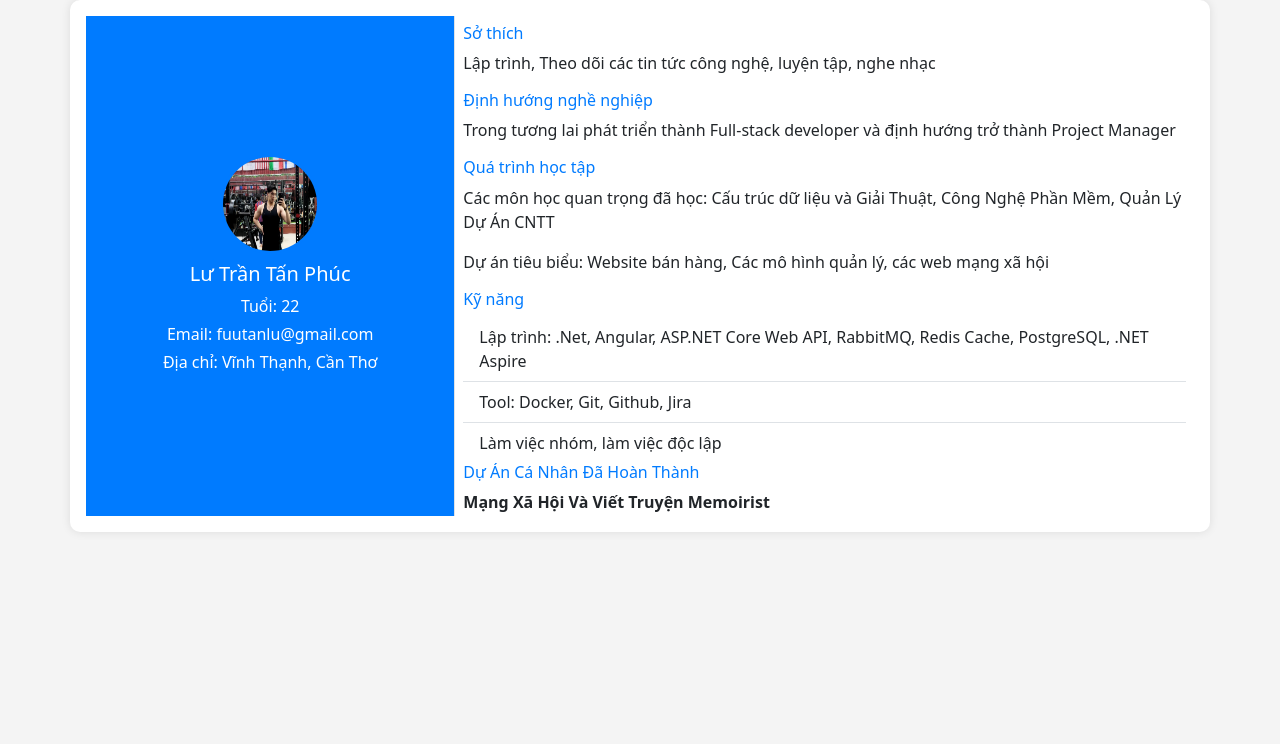
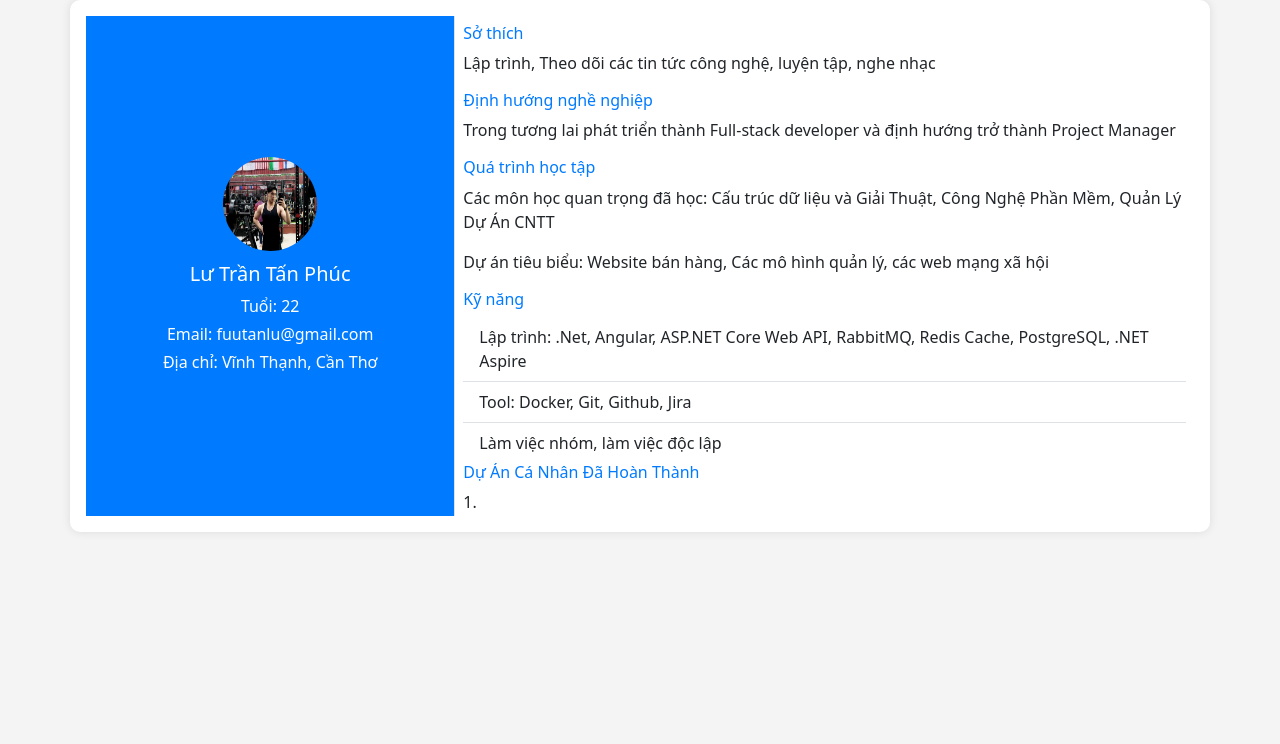
Before and after one commit to HuyXinLoi/Nhom8, a plain HTML site: page students/phuc.html in a window 1280 px wide. Drawn offline with nearby package versions, Linux system fonts and the light colour scheme.

Commit message:
tao conflict thu

```diff
--- a/students/phuc.html
+++ b/students/phuc.html
@@ -44,6 +44,7 @@
             </div>
             <div>
                 <h5 class="section-title fs-6">Dự Án Cá Nhân Đã Hoàn Thành</h5>
+                <P>1.</P>
                 <p class="fs-6 fw-bold">Mạng Xã Hội Và Viết Truyện Memoirist</p>
                 <p class="fs-6">Website để giao lưu giữa các độc giả và tác giả viết tiểu thuyết mạng, cũng là nơi để mọi người có thể sáng tác và đăng tải các tác phẩm của bản thân lên mạng</p>
             </div>
```
